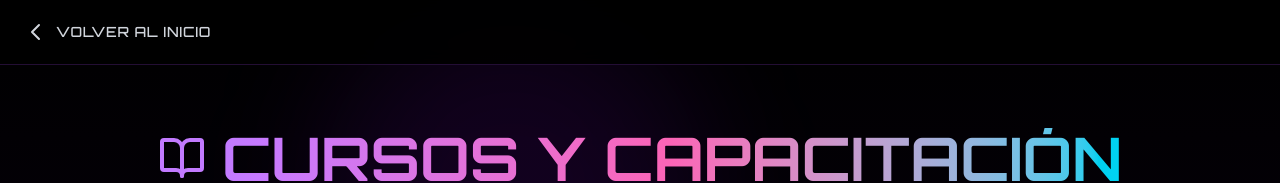
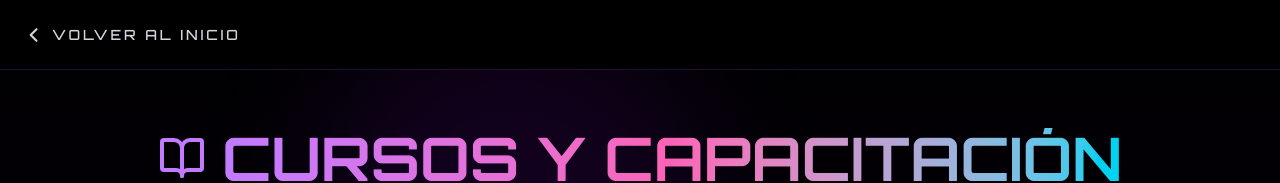
Before and after one commit to inteliyentecnologia-blip/inteliyen-web, a React (Vite) app: page /cursos in a window 1280 px wide. Shown: the top 183 px of the page. Built offline with nearby package versions, Linux system fonts and the light colour scheme.

Commit message:
fix: elimina elementos duplicados en el header de cursos

```diff
--- a/src/app/components/Header.tsx
+++ b/src/app/components/Header.tsx
@@ -12,52 +12,54 @@ export function Header() {
     return () => window.removeEventListener('scroll', handleScroll);
   }, []);
 
-  // Detectamos si estamos en la raíz, en la lista de cursos o dentro de un curso
   const isHomePage = pathname === '/';
   const isCoursesList = pathname === '/cursos';
   const isCourseDetail = pathname.startsWith('/cursos/');
 
+  // Si no estamos en el Home, el header debe ser lo más limpio posible
+  const isSimpleHeader = isCoursesList || isCourseDetail;
+
   return (
     <header
       className={`fixed top-0 left-0 right-0 z-[9999] transition-all duration-300 ${
-        isScrolled || isCourseDetail || isCoursesList
-          ? 'bg-black/90 backdrop-blur-md border-b border-purple-500/20 py-3'
+        isScrolled || isSimpleHeader
+          ? 'bg-black/95 backdrop-blur-md border-b border-purple-500/20 py-3'
           : 'bg-transparent py-5'
       }`}
     >
-      <div className="max-w-7xl mx-auto px-6 flex items-center min-h-[40px]">
+      <div className="max-w-7xl mx-auto px-6 flex items-center min-h-[45px]">
 
-        {/* CASO 1: DETALLE DEL CURSO - Solo flecha y "Volver a Cursos" */}
+        {/* CASO: DENTRO DE UN CURSO - Limpieza total, solo botón de regreso */}
         {isCourseDetail && (
           <button
             onClick={() => navigate('/cursos')}
-            className="flex items-center gap-2 text-gray-300 hover:text-white transition-colors cursor-pointer"
+            className="flex items-center gap-2 text-gray-300 hover:text-white transition-colors cursor-pointer group"
           >
-            <svg className="w-6 h-6" fill="none" stroke="currentColor" viewBox="0 0 24 24">
-              <path strokeLinecap="round" strokeLinejoin="round" strokeWidth={2} d="M15 19l-7-7 7-7" />
+            <svg className="w-5 h-5 transition-transform group-hover:-translate-x-1" fill="none" stroke="currentColor" viewBox="0 0 24 24">
+              <path strokeLinecap="round" strokeLinejoin="round" strokeWidth={2.5} d="M15 19l-7-7 7-7" />
             </svg>
-            <span className="text-sm font-medium tracking-wider uppercase" style={{ fontFamily: "'Orbitron', sans-serif" }}>
+            <span className="text-xs md:text-sm font-medium tracking-[0.2em] uppercase" style={{ fontFamily: "'Orbitron', sans-serif" }}>
               Volver a Cursos
             </span>
           </button>
         )}
 
-        {/* CASO 2: LISTA DE CURSOS - Solo flecha y "Volver al Inicio" */}
+        {/* CASO: LISTA DE CURSOS - Solo volver al inicio */}
         {isCoursesList && (
           <Link
             to="/"
-            className="flex items-center gap-2 text-gray-300 hover:text-white transition-colors"
+            className="flex items-center gap-2 text-gray-300 hover:text-white transition-colors group"
           >
-            <svg className="w-6 h-6" fill="none" stroke="currentColor" viewBox="0 0 24 24">
-              <path strokeLinecap="round" strokeLinejoin="round" strokeWidth={2} d="M15 19l-7-7 7-7" />
+            <svg className="w-5 h-5 transition-transform group-hover:-translate-x-1" fill="none" stroke="currentColor" viewBox="0 0 24 24">
+              <path strokeLinecap="round" strokeLinejoin="round" strokeWidth={2.5} d="M15 19l-7-7 7-7" />
             </svg>
-            <span className="text-sm font-medium tracking-wider uppercase" style={{ fontFamily: "'Orbitron', sans-serif" }}>
+            <span className="text-xs md:text-sm font-medium tracking-[0.2em] uppercase" style={{ fontFamily: "'Orbitron', sans-serif" }}>
               Volver al Inicio
             </span>
           </Link>
         )}
 
-        {/* CASO 3: HOME - Menú centrado normal (se oculta en los otros casos) */}
+        {/* CASO: HOME - Menú de navegación normal */}
         {isHomePage && (
           <nav className="hidden md:flex gap-10 text-xs lg:text-sm tracking-[0.25em] font-medium uppercase mx-auto" style={{ fontFamily: "'Orbitron', sans-serif" }}>
             <a href="#home" className="text-gray-400 hover:text-white transition-colors">Inicio</a>
```
Also changed, not shown: 4 other files (tests, documents, lock files or other folders).
